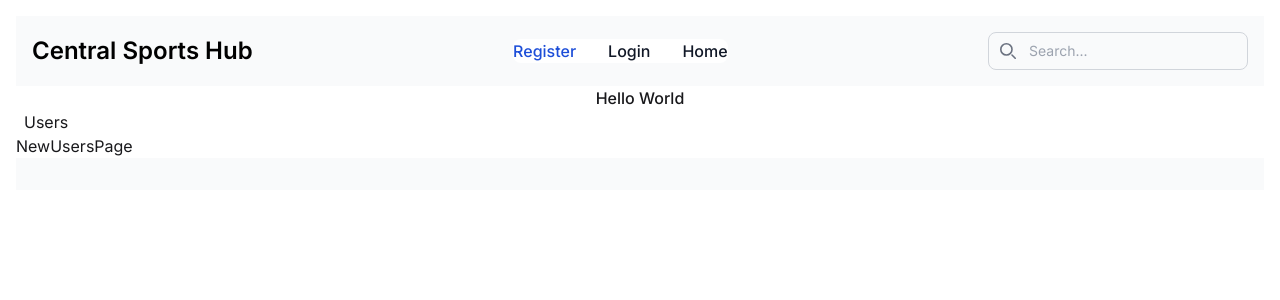
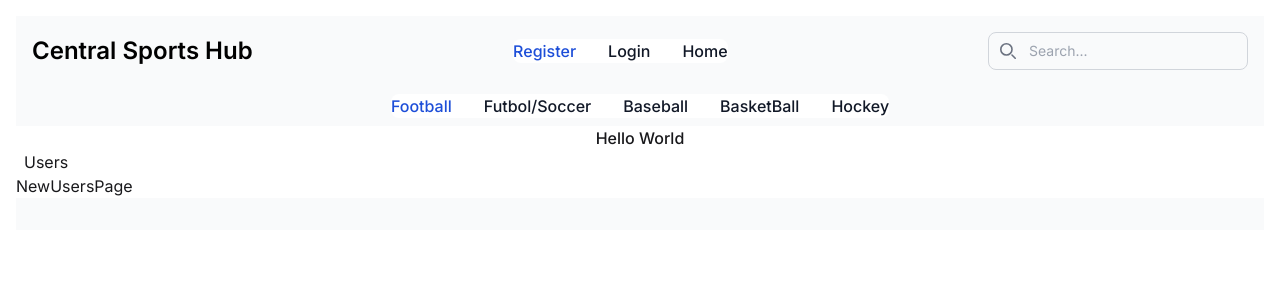
Before and after one commit to Central-Sports-Hub/CSH, a Next.js app in the folder centralsportshub/: page / in a window 1280 px wide. Shown: the top 300 px of the page. Built offline with nearby package versions, Linux system fonts and the light colour scheme.

Commit message:
created secondary nav bar with individual sport tabs

```diff
--- a/centralsportshub/src/app/components/SecondaryNav.jsx
+++ b/centralsportshub/src/app/components/SecondaryNav.jsx
@@ -0,0 +1,56 @@
+import { UserButton } from "@clerk/nextjs";
+import React from "react";
+
+const Nav = () => {
+  return (
+    <nav className="bg-gray-50 border-gray-500 dark:bg-gray-900 max-w-screen-xl flex flex-wrap items-center justify-between mx-auto p-1">
+      <div className="max-w-screen-xl flex flex-wrap items-center justify-between mx-auto p-1">
+        <ul className="flex flex-col p-4 md:p-0 mt-4 font-medium border border-gray-100 rounded-lg bg-gray-50 md:space-x-8 rtl:space-x-reverse md:flex-row md:mt-0 md:border-0 md:bg-white dark:bg-gray-800 md:dark:bg-gray-900 dark:border-gray-700">
+          <li>
+            <a
+              href="#"
+              className="block py-2 px-6 text-white bg-blue-700 rounded md:bg-transparent md:text-blue-700 md:p-0 md:dark:text-blue-500"
+              aria-current="page"
+            >
+              Football
+            </a>
+          </li>
+          <li>
+            <a
+              href="#"
+              className="block py-2 px-6 text-gray-900 rounded hover:bg-gray-100 md:hover:bg-transparent md:hover:text-blue-700 md:p-0 md:dark:hover:text-blue-500 dark:text-white dark:hover:bg-gray-700 dark:hover:text-white md:dark:hover:bg-transparent dark:border-gray-700"
+            >
+              Futbol/Soccer
+            </a>
+          </li>
+          <li>
+            <a
+              href="#"
+              className="block py-2 px-6 text-gray-900 rounded hover:bg-gray-100 md:hover:bg-transparent md:hover:text-blue-700 md:p-0 dark:text-white md:dark:hover:text-blue-500 dark:hover:bg-gray-700 dark:hover:text-white md:dark:hover:bg-transparent dark:border-gray-700"
+            >
+              Baseball
+            </a>
+          </li>
+          <li>
+            <a
+              href="#"
+              className="block py-2 px-6 text-gray-900 rounded hover:bg-gray-100 md:hover:bg-transparent md:hover:text-blue-700 md:p-0 dark:text-white md:dark:hover:text-blue-500 dark:hover:bg-gray-700 dark:hover:text-white md:dark:hover:bg-transparent dark:border-gray-700"
+            >
+              BasketBall
+            </a>
+          </li>
+          <li>
+            <a
+              href="#"
+              className="block py-2 px-6 text-gray-900 rounded hover:bg-gray-100 md:hover:bg-transparent md:hover:text-blue-700 md:p-0 dark:text-white md:dark:hover:text-blue-500 dark:hover:bg-gray-700 dark:hover:text-white md:dark:hover:bg-transparent dark:border-gray-700"
+            >
+              Hockey
+            </a>
+          </li>
+        </ul>
+      </div>
+    </nav>
+  );
+};
+
+export default Nav;
--- a/centralsportshub/src/app/layout.js
+++ b/centralsportshub/src/app/layout.js
@@ -3,6 +3,7 @@
 import Nav from "./components/Nav";
 import { ClerkProvider } from "@clerk/nextjs";
 import Footer from "./components/Footer";
+import SecondaryNav from "./components/SecondaryNav";
 
 const inter = Inter({ subsets: ["latin"] });
 
@@ -20,6 +21,7 @@
       <html lang="en">
         <body className={inter.className}>
           <Nav />
+          <SecondaryNav />
           {children}
           <Footer />
         </body>
```
